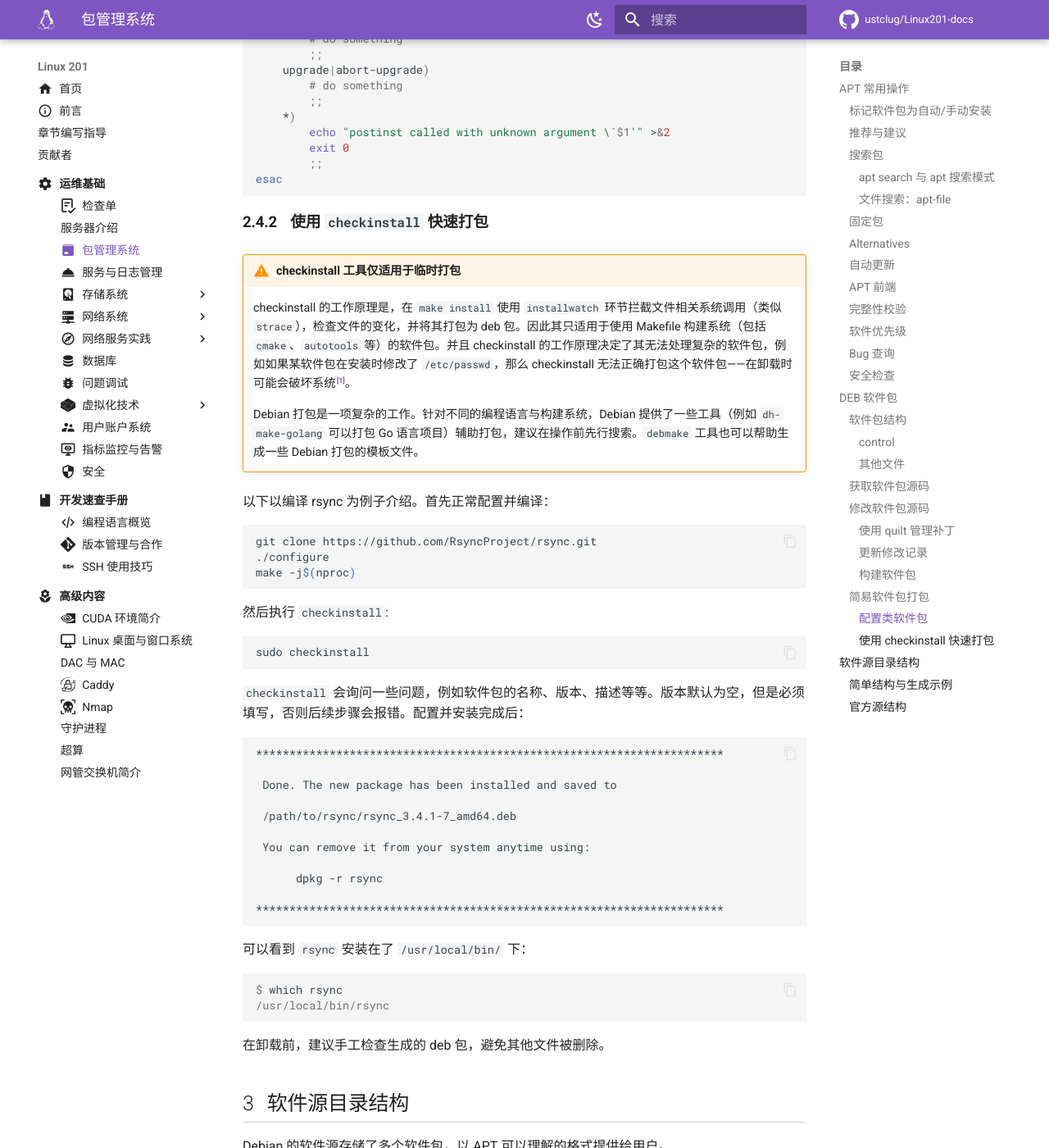
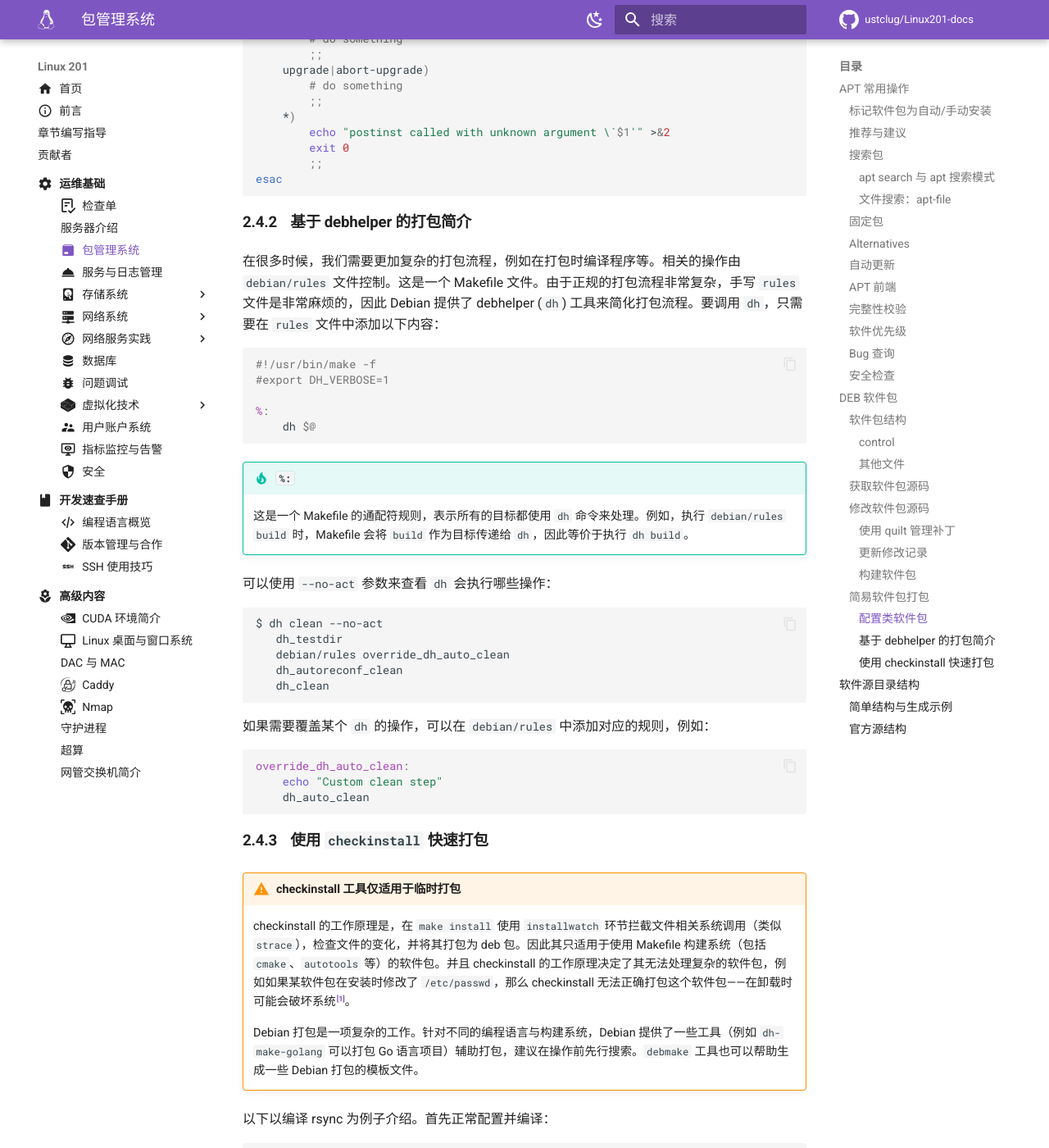
Before and after one commit to ustclug/Linux201-docs, an MkDocs documentation site: the page built from docs/ops/package.md, in a window 1280 px wide and 1400 px high, scrolled down 21665 px. Shown: the whole window at 82% size. Built offline with MkDocs 1.6.1 and Material for MkDocs 9.7.7, drawn with Linux system fonts in a browser that asks for light colours; comment, search, counter and statistics services are not loaded.

Commit message:
ops/package: simple intro of debhelper (dh)

````diff
--- a/docs/ops/package.md
+++ b/docs/ops/package.md
@@ -928,6 +928,40 @@
 esac
 ```
 
+#### 基于 debhelper 的打包简介 {#debhelper}
+
+在很多时候，我们需要更加复杂的打包流程，例如在打包时编译程序等。相关的操作由 `debian/rules` 文件控制。这是一个 Makefile 文件。由于正规的打包流程非常复杂，手写 `rules` 文件是非常麻烦的，因此 Debian 提供了 debhelper (`dh`) 工具来简化打包流程。要调用 `dh`，只需要在 `rules` 文件中添加以下内容：
+
+```makefile
+#!/usr/bin/make -f
+#export DH_VERBOSE=1
+
+%:
+	dh $@
+```
+
+!!! tip "`%:`"
+
+    这是一个 Makefile 的通配符规则，表示所有的目标都使用 `dh` 命令来处理。例如，执行 `debian/rules build` 时，Makefile 会将 `build` 作为目标传递给 `dh`，因此等价于执行 `dh build`。
+
+可以使用 `--no-act` 参数来查看 `dh` 会执行哪些操作：
+
+```shell
+$ dh clean --no-act
+   dh_testdir
+   debian/rules override_dh_auto_clean
+   dh_autoreconf_clean
+   dh_clean
+```
+
+如果需要覆盖某个 `dh` 的操作，可以在 `debian/rules` 中添加对应的规则，例如：
+
+```makefile
+override_dh_auto_clean:
+	echo "Custom clean step"
+	dh_auto_clean
+```
+
 #### 使用 `checkinstall` 快速打包 {#checkinstall}
 
 !!! warning "checkinstall 工具仅适用于临时打包"
````
